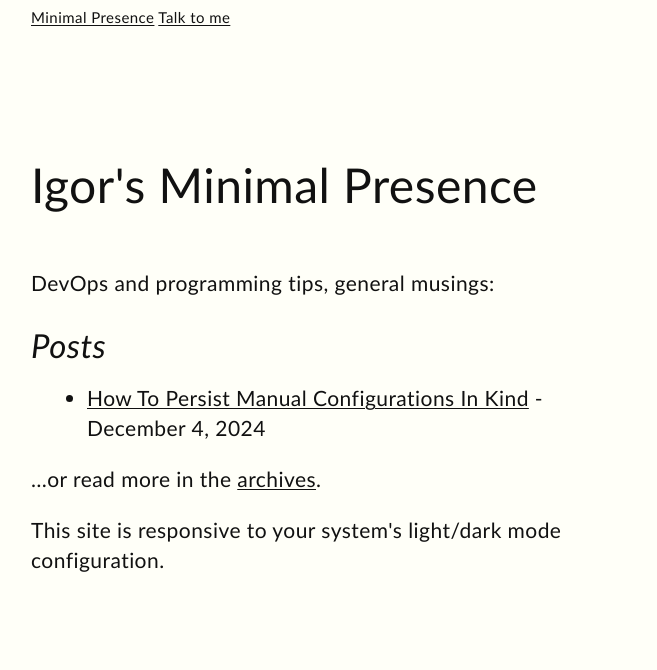
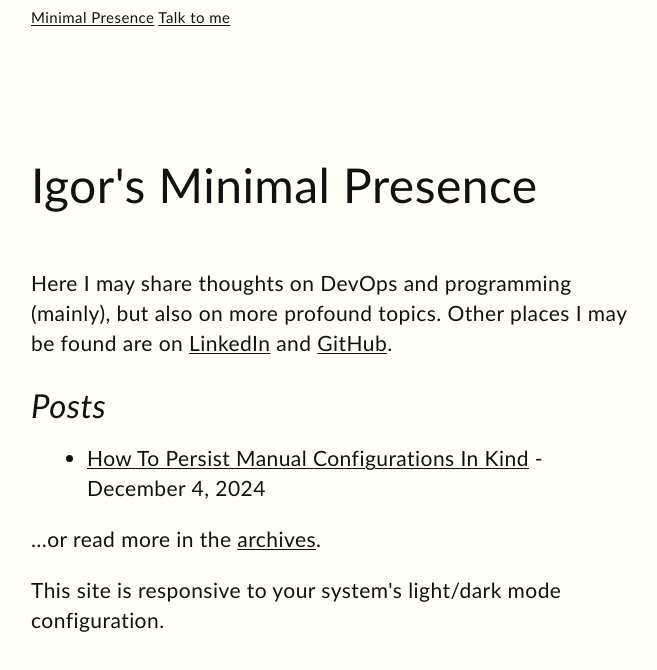
Before and after one commit to igor-primo/igor-primo.github.io, a plain HTML site: page docs/index.html in a window 1280 px wide. Shown: the whole page, without its empty margins (129-786 px from the left). Drawn offline with Linux system fonts and the light colour scheme.

Commit message:
better index message

```diff
--- a/docs/index.html
+++ b/docs/index.html
@@ -26,7 +26,12 @@
                 <h1>Igor's Minimal Presence</h1>
 
 <section>
-    <p>DevOps and programming tips, general musings:</p>
+    <p>
+        Here I may share thoughts on DevOps and programming (mainly),
+        but also on more profound topics. Other places I may be found
+        are on <a href="https://www.linkedin.com/in/igor-primo">LinkedIn</a> and
+        <a href="https://github.com/igor-primo">GitHub</a>.
+    </p>
 
     <h2>Posts</h2>
     <ul>
```
Also changed, not shown: index.html (+6 -1 lines).
